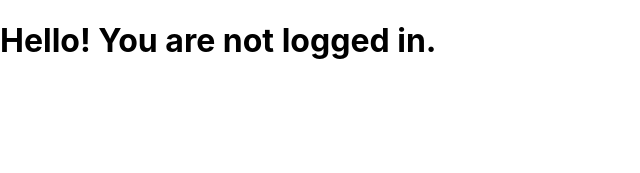
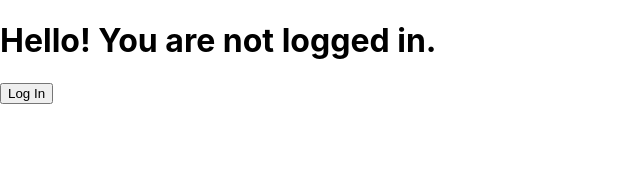
Before and after one commit to dannyyaaj/practice-react-hooks, a React (Create React App) app: page / in a window 1280 px wide. Shown: the top 173 px of the page, without its empty margins (0-640 px from the left). Built offline with nearby package versions, Linux system fonts and the light colour scheme.

Commit message:
add login button

```diff
--- a/src/LandPage.js
+++ b/src/LandPage.js
@@ -1,7 +1,13 @@
 import React from "react";
 
 const LandingPage = () => {
-  return <h1>Hello! You are not logged in.</h1>;
+  return  (
+    <>
+    <h1>Hello! You are not logged in.</h1>
+    <button>Log In</button>
+    </>
+  );
+
 };
 
 export default LandingPage;
```
